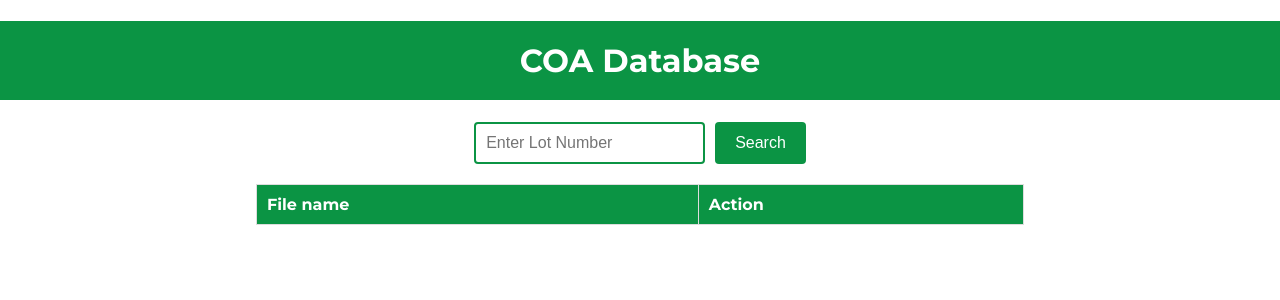
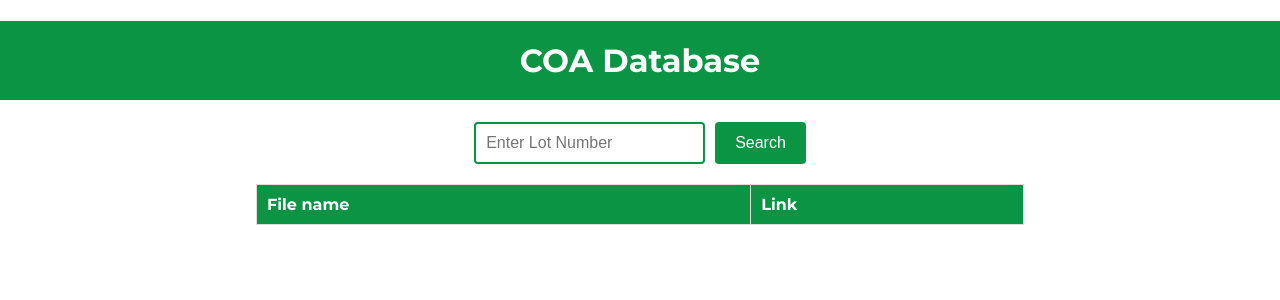
Before and after one commit to justinryu88/COAdb, a Flask app: template templates/results.html in a window 1280 px wide. Shown: the top 300 px of the page. Run offline with Flask 2, Linux system fonts and the light colour scheme; the template is opened without the code that fills it, so the values that code supplies are empty.

Commit message:
Update results.html

```diff
--- a/templates/results.html
+++ b/templates/results.html
@@ -84,7 +84,7 @@
         <thead>
             <tr>
                 <th>File name</th>
-                <th>Action</th>
+                <th>Link</th>
             </tr>
         </thead>
         <tbody>
```
